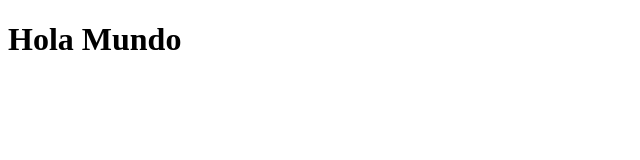
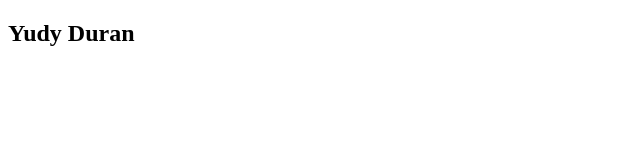
Before and after one commit to YudyDuran/Curso, a plain HTML site: page index.html in a window 1280 px wide. Shown: the whole page, without its empty margins (0-640 px from the left). Drawn offline with Linux system fonts and the light colour scheme.

Commit message:
Mejorando el index.html, agregue un container y un <h2>

```diff
--- a/index.html
+++ b/index.html
@@ -3,9 +3,11 @@
 <head>
 	<meta charset="UTF-8">
 	<meta name="viewport" content="width=device-width, initial-scale=1.0">
-	<title>Git </title>
+	<title>Git Y Github </title>
 </head>
 <body>
-	<h1>Hola Mundo</h1>
+	<div class="container">
+		<h2>Yudy Duran</h2>
+	</div>
 </body>
 </html>
```
